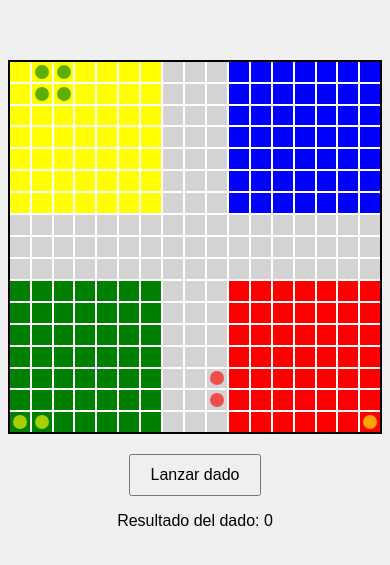
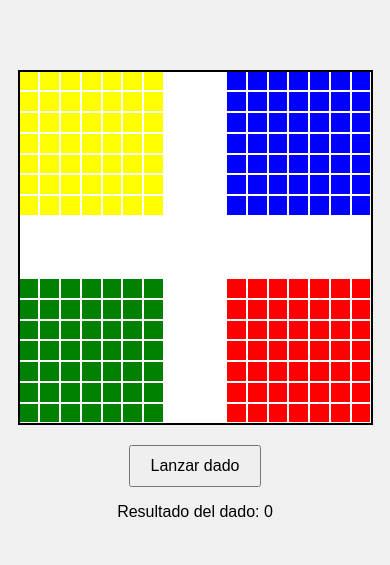
Before and after one commit to Satoo52/Parchis, a plain HTML site: page docs/index.html in a window 390 px wide. Shown: the part 119-684 px from the top of the page. Drawn offline with Linux system fonts and the light colour scheme.

Commit message:
Update styles.css

```diff
--- a/docs/styles.css
+++ b/docs/styles.css
@@ -23,25 +23,10 @@ body {
     overflow: hidden; /* Evitar desbordamiento horizontal en dispositivos pequeños */
 }
 
-/* Ajustes para smartphones*/
-@media (max-width: 768px) {
-    #board {
-        width: 95%;
-    }
-
-    .ficha {
-        width: 50%;
-        height: 50%;
-        right: 25%;
-        top: 25%;
-    }
-}
-
 .red { background-color: red; }
 .green { background-color: green; }
 .yellow { background-color: yellow; }
 .blue { background-color: blue; }
-.safe { background-color: lightgray; }
 
 #controls {
     margin-top: 20px;
@@ -62,36 +47,3 @@ button {
     color: black;
     position: relative; /* Añadido para alinear correctamente las fichas */
 }
-
-.ficha {
-    width: 70%;
-    height: 70%;
-    border-radius: 50%;
-    opacity: 0.8;
-    position: absolute;
-    right: 15%; /* Ajuste hacia la derecha */
-    top: 15%; /* Ajuste hacia abajo */
-}
-
-.red.ficha { background-color: rgba(255, 0, 0, 0.8); }
-.green.ficha { background-color: rgba(0, 128, 0, 0.8); }
-.yellow.ficha { background-color: rgba(255, 255, 0, 0.8); }
-.blue.ficha { background-color: rgba(0, 0, 255, 0.8); }
-
-/* Cambiar color específico */
-#board > div:nth-child(17n+9),
-#board > div:nth-child(17n+10),
-#board > div:nth-child(17n+11),
-#board > div:nth-child(8*17+1):nth-last-child(-n+10*17) {
-    background-color: white !important; /* Cambia el color de fondo de las columnas y filas centrales a blanco */
-}
-
-/* Numerar casillas seguras */
-.safe::after {
-    content: attr(data-number);
-    position: absolute;
-    bottom: 2px;
-    right: 2px;
-    font-size: 12px;
-    color: black;
-}
```
